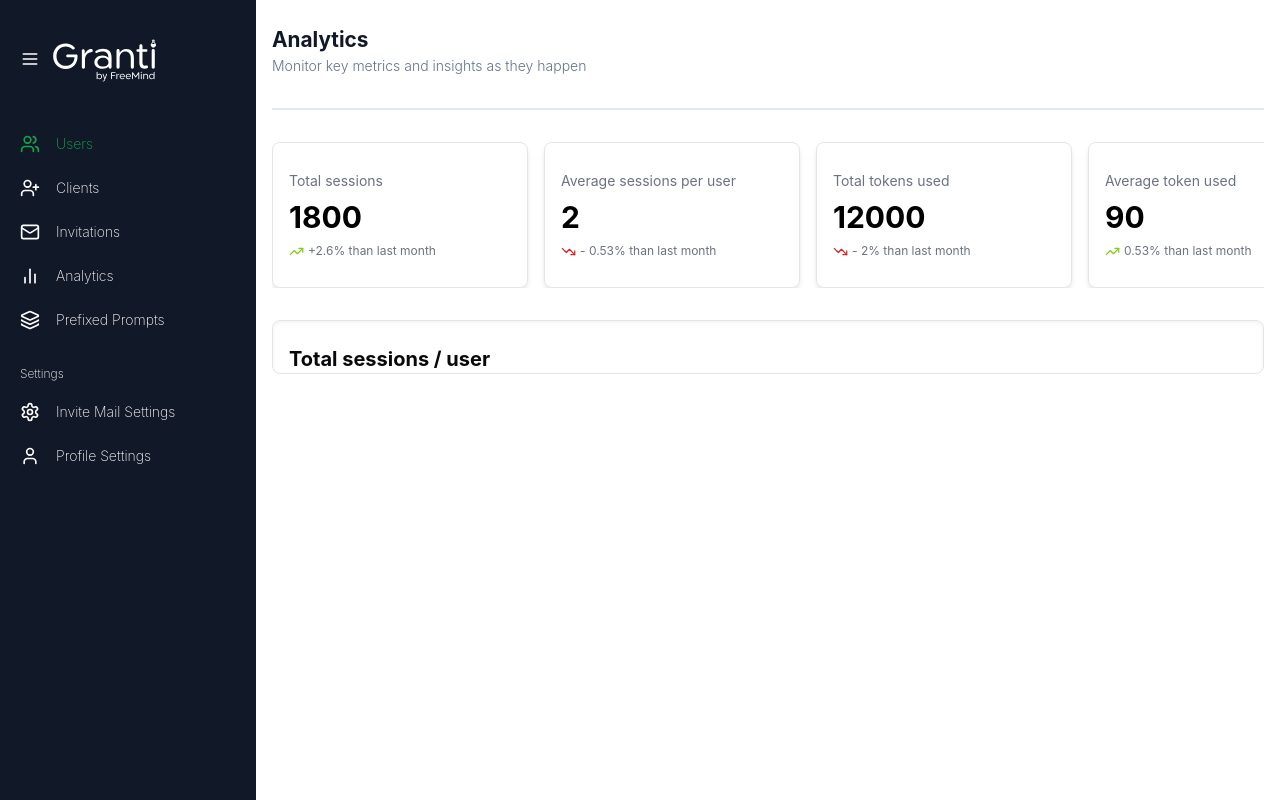
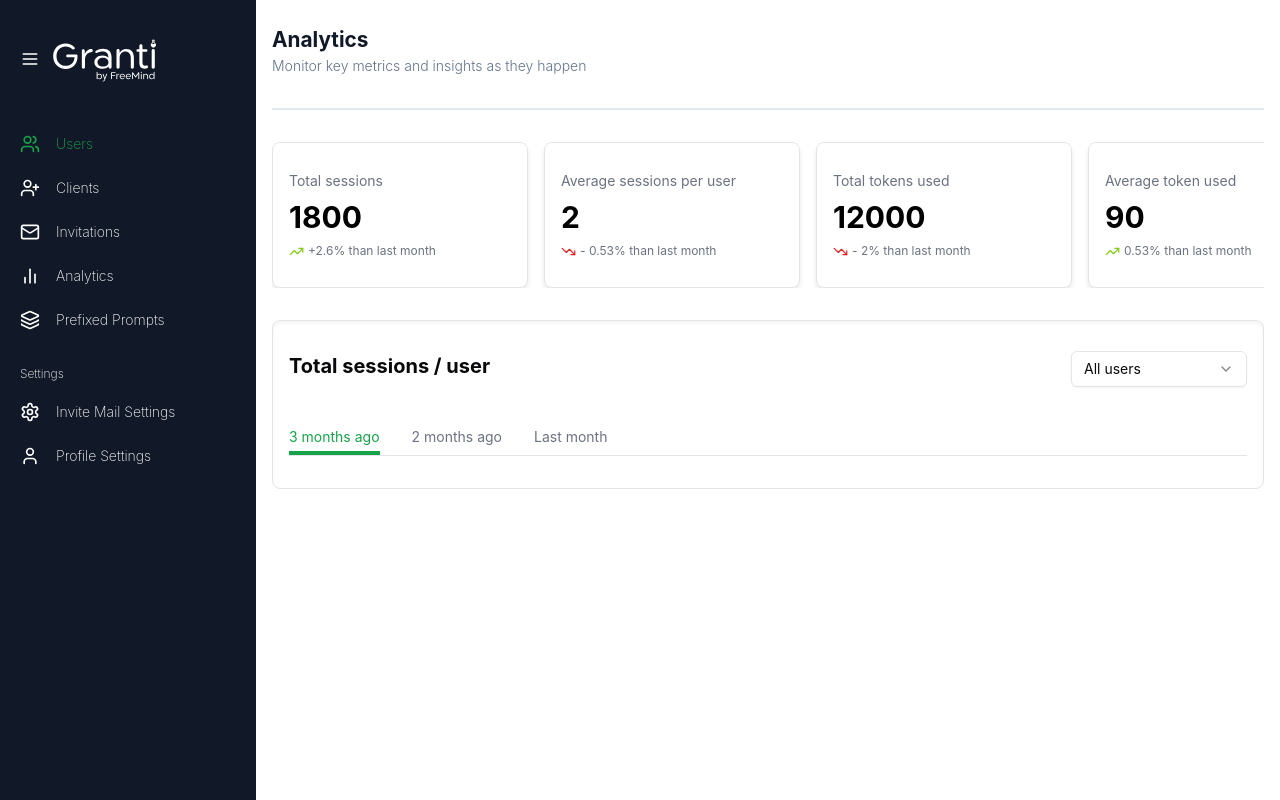
Before and after one commit to littlegod20/Freemind, a React (Vite) app: page /analytics in a window 1280 px wide. Built offline with nearby package versions, Linux system fonts and the light colour scheme.

Commit message:
creating the tabs section in analytics page

```diff
--- a/src/components/CommonTabChild.tsx
+++ b/src/components/CommonTabChild.tsx
@@ -14,7 +14,7 @@
   children,
   moreOptions
 }: {
-  data: string[] | DataObjectTypes[];
+  data: string[] | DataObjectTypes[] | null;
   moreOptions?: MoreOptions[];
   border?: boolean;
   tabNumber: number;
@@ -28,7 +28,7 @@
     <>
       {tabNumber === childIndex && (
         <ClientDetailContent
-          data={data}
+          data={data ?? null}
           border={border}
           staticData={staticData}
           showModal={showModal}
--- a/src/components/Inputs.tsx
+++ b/src/components/Inputs.tsx
@@ -17,7 +17,7 @@
   type = "text",
   defaultSelect = true,
   className,
-  onChange
+  onChange,
 }) => {
   return (
     <>
@@ -59,7 +59,7 @@
                   {item.label}
                 </Label>
                 <Select>
-                  <SelectTrigger id={item.label}>
+                  <SelectTrigger id={item.label} className={`${className}`}>
                     <SelectValue
                       placeholder={
                         defaultSelect
--- a/src/components/widgets/CommonTab.tsx
+++ b/src/components/widgets/CommonTab.tsx
@@ -7,6 +7,7 @@
   onClickTab: (() => void) | ((val1: string, val2: number) => void);
   children?: React.ReactNode;
   childrenClassName?: ClassNameValue;
+  tabTitleStyle?:string;
 }
 
 const CommonTab: React.FC<CommonTabTypes> = ({
@@ -14,17 +15,18 @@
   onClickTab,
   children,
   childrenClassName,
+  tabTitleStyle
 }) => {
   return (
     <>
-      <div className="w-full pt-2 flex gap-4 justify-between border-b-[1px]">
+      <div className={`w-full pt-2 flex gap-8 ${!tabTitleStyle ?'justify-between': ''} border-b-[1px]`}>
         {tabData.map((item, index) => (
           <div
-            className={`pb-1 border-b-4 text-gray-500 ${
+            className={`pb-1 border-b-4 text-gray-500 flex ${
               item.active
                 ? `border-green-active text-green-active`
                 : "border-none"
-            } w-1/3 text-center cursor-pointer`}
+            } ${!tabTitleStyle ? 'w-1/3 justify-center': ''} cursor-pointer text-sm`}
             key={index}
             onClick={() =>
               item.label
--- a/src/pages/Analytics/Analytics.tsx
+++ b/src/pages/Analytics/Analytics.tsx
@@ -1,8 +1,30 @@
 import Header from "@/components/Header";
 import StatisticsBox from "./components/StatisticsBox";
-import statisticsData from "./constants";
+import { analyticsTabs, statisticsData } from "./constants";
+import CommonTab from "@/components/widgets/CommonTab";
+import { useState } from "react";
+import SessionsTableHeader from "./components/SessionsTableHeader";
+import CommonTabChild from "@/components/CommonTabChild";
 
 const Analytics = () => {
+  const [childIndex, setChildIndex] = useState(0);
+  const [tabData, setTabData] = useState(analyticsTabs);
+  // const [showModal, setShowModal] = useState(false);
+
+  // const { onClose, close } = useAction();
+
+  const handleAnalyticsTab = (tabLabel: string, indexChild: number) => {
+    setTabData((prev) =>
+      prev.map((item) =>
+        item.label === tabLabel
+          ? { ...item, active: true }
+          : { ...item, active: false }
+      )
+    );
+    setChildIndex(indexChild);
+    // console.log("childIndex:", indexChild);
+  };
+
   return (
     <main>
       <Header
@@ -15,9 +37,21 @@
       </section>
 
       <section className="mt-8 pt-6 px-4 border rounded-lg shadow-inner">
-        <header className="font-bold text-xl">
-          Total sessions / user
-        </header>
+        <SessionsTableHeader />
+
+        <div className="mt-8">
+          <CommonTab
+            tabData={tabData}
+            onClickTab={handleAnalyticsTab}
+            tabTitleStyle={"justify-between bg-blue-400"}
+          >
+            <CommonTabChild
+              data={null}
+              tabNumber={0}
+              childIndex={childIndex}
+            ></CommonTabChild>
+          </CommonTab>
+        </div>
       </section>
     </main>
   );
--- /dev/null
+++ b/src/pages/Analytics/components/SessionsTableHeader.tsx
@@ -0,0 +1,22 @@
+import Inputs from '@/components/Inputs';
+const SessionsTableHeader = () => {
+  return (
+    <>
+      <header className="font-bold text-xl flex justify-between items-center">
+        Total sessions / user
+        <div className="font-normal">
+          <Inputs
+            data={[
+              { placeholder: "All users", options: ["option1", "option2"] },
+            ]}
+            type="select"
+            className="w-44"
+            defaultSelect={false}
+          />
+        </div>
+      </header>
+    </>
+  );
+}
+
+export default SessionsTableHeader
--- a/src/pages/Analytics/constants.ts
+++ b/src/pages/Analytics/constants.ts
@@ -1,7 +1,8 @@
 import { TrendingDown, TrendingUp } from "lucide-react";
 import { StatisticsTypes } from "./components/StatisticsBox";
+import { LabelTypes } from "@/utils/types";
 
-const statisticsData: StatisticsTypes = {
+export const statisticsData: StatisticsTypes = {
   data: [
     {
       title: "Total sessions",
@@ -30,4 +31,8 @@
   ],
 };
 
-export default statisticsData;
+export const analyticsTabs: LabelTypes[] = [
+  { label: "3 months ago", active: true },
+  { label: "2 months ago", active: false },
+  { label: "Last month", active: false },
+];
--- a/src/pages/ClientPages/components/ClientDetailContent.tsx
+++ b/src/pages/ClientPages/components/ClientDetailContent.tsx
@@ -8,7 +8,7 @@
 import { isDataListType } from "@/utils/helpers";
 
 interface ClientCommonTabDetailTypes {
-  data: string[] | DataObjectTypes[];
+  data: string[] | DataObjectTypes[] | null;
   border?: boolean;
   staticData?: LabelTypes[];
   children?: React.ReactNode;
@@ -82,7 +82,8 @@
         </div>
       ))}
       <div className="space-y-3 pt-4">
-        {data.map((item, index) => (
+        {data &&
+          data.map((item, index) => (
             <div
               className={`w-full ${
                 border ? "border" : ""
@@ -102,7 +103,10 @@
                     <div className="space-y-1">
                       <p className="text-base font-medium"> {item.name} </p>
                       {item.appStatus ? (
-                      <p className="text-sm text-slate-500"> {item.appDate} </p>
+                        <p className="text-sm text-slate-500">
+                          {" "}
+                          {item.appDate}{" "}
+                        </p>
                       ) : (
                         <p className="text-green-active text-sm">{item.role}</p>
                       )}
```
Lines whose indentation alone changed are shown as unchanged.
